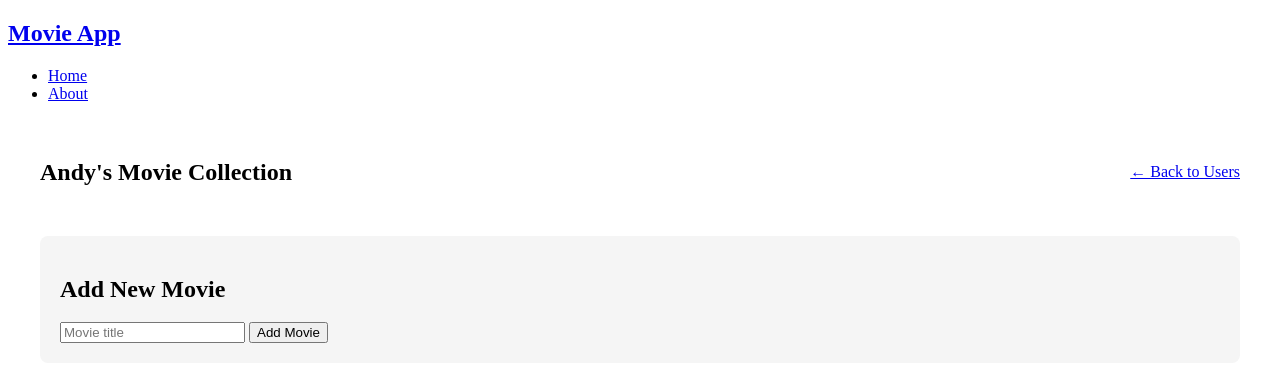
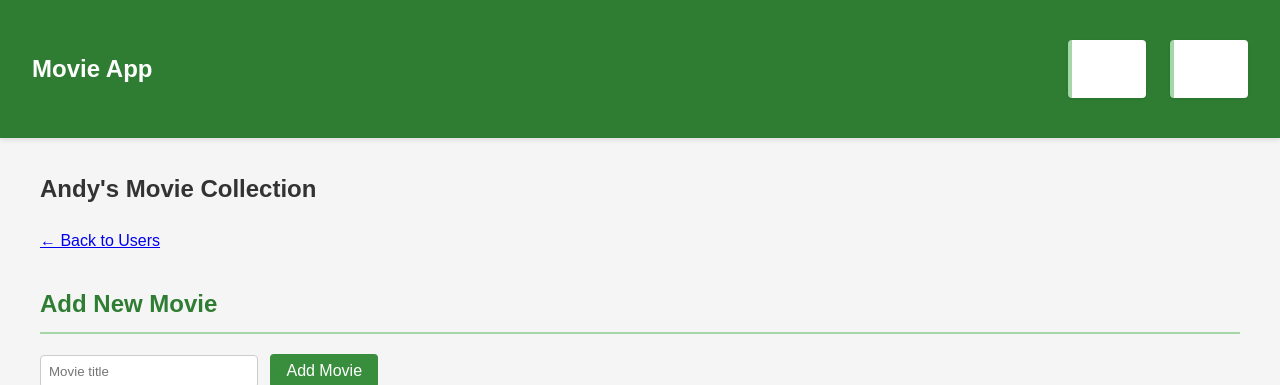
Before and after one commit to AndErem314/MoviWebApp, a Flask app: page /users/1/movies in a window 1280 px wide. Shown: the top 385 px of the page. Run offline with Flask 3, Linux system fonts and the light colour scheme.

Commit message:
add and modify the style.css

```diff
--- a/static/style.css
+++ b/static/style.css
@@ -1,101 +1,115 @@
-/* User Movies Page Styles */
-.movies-section {
-    max-width: 1200px;
-    margin: 0 auto;
-    padding: 20px;
+/* General Styles */
+body {
+    font-family: Arial, sans-serif;
+    line-height: 1.6;
+    margin: 0;
+    padding: 0;
+    background-color: #f5f5f5;
+    color: #333;
 }
 
-.user-header {
+/* Header & Navigation */
+.navbar {
+    background-color: #2e7d32; /* Dark green */
+    color: white;
+    padding: 1rem 2rem;
     display: flex;
     justify-content: space-between;
     align-items: center;
-    margin-bottom: 30px;
+    box-shadow: 0 2px 5px rgba(0,0,0,0.1);
 }
 
-.add-movie-form {
-    background: #f5f5f5;
-    padding: 20px;
-    border-radius: 8px;
-    margin-bottom: 30px;
+.navbar h1 a {
+    color: white;
+    text-decoration: none;
+    font-size: 1.5rem;
 }
 
-.movies-list {
-    display: grid;
-    grid-template-columns: repeat(auto-fill, minmax(300px, 1fr));
-    gap: 20px;
+.nav-links {
+    list-style: none;
+    display: flex;
+    gap: 1.5rem;
 }
 
-.movie-card {
-    border: 1px solid #ddd;
-    border-radius: 8px;
-    overflow: hidden;
-    transition: transform 0.2s;
+.nav-links a {
+    color: white;
+    text-decoration: none;
+    font-weight: 500;
+    transition: color 0.3s;
 }
 
-.movie-card:hover {
-    transform: translateY(-5px);
-    box-shadow: 0 5px 15px rgba(0,0,0,0.1);
+.nav-links a:hover {
+    color: #a5d6a7; /* Light green */
 }
 
-.movie-poster {
-    width: 100%;
-    height: 400px;
-    object-fit: cover;
+/* Main Content */
+.container {
+    max-width: 1200px;
+    margin: 2rem auto;
+    padding: 0 1rem;
 }
 
-.movie-details {
-    padding: 15px;
+/* Users Section */
+h2 {
+    color: #2e7d32; /* Dark green */
+    border-bottom: 2px solid #a5d6a7; /* Light green */
+    padding-bottom: 0.5rem;
+    margin-top: 2rem;
 }
 
-.movie-title {
-    margin: 0 0 5px 0;
-    font-size: 1.2rem;
+/* User List */
+ul {
+    list-style-type: none;
+    padding: 0;
 }
 
-.movie-year, .movie-director {
-    margin: 5px 0;
-    color: #666;
+li {
+    background-color: white;
+    margin: 0.5rem 0;
+    padding: 1rem;
+    border-radius: 4px;
+    box-shadow: 0 1px 3px rgba(0,0,0,0.1);
+    border-left: 4px solid #a5d6a7; /* Light green accent */
 }
 
-.movie-actions {
-    margin-top: 15px;
-    display: flex;
-    gap: 10px;
+/* Buttons */
+button, input[type="submit"] {
+    background-color: #388e3c; /* Medium green */
+    color: white;
+    border: none;
+    padding: 0.5rem 1rem;
+    border-radius: 4px;
+    cursor: pointer;
+    font-size: 1rem;
+    transition: background-color 0.3s;
 }
 
-.inline-form {
-    display: flex;
-    flex-grow: 1;
+button:hover, input[type="submit"]:hover {
+    background-color: #2e7d32; /* Dark green */
 }
 
-.small-btn {
-    padding: 5px 10px;
-    font-size: 0.9rem;
+/* Input Fields */
+input[type="text"] {
+    padding: 0.5rem;
+    border: 1px solid #ccc;
+    border-radius: 4px;
+    width: 200px;
+    margin-right: 0.5rem;
 }
 
-.delete-btn {
-    background-color: #ff4444;
+/* Footer */
+footer {
+    background-color: #2e7d32; /* Dark green */
+    color: white;
+    text-align: center;
+    padding: 1rem;
+    margin-top: 2rem;
 }
 
-.no-movies {
-    text-align: center;
-    padding: 40px;
-    color: #666;
+/* Horizontal Rule */
+hr {
+    border: 0;
+    height: 1px;
+    background-color: #a5d6a7; /* Light green */
+    margin: 2rem 0;
 }
-
-/* Flash messages */
-.flash-message {
-    padding: 10px 15px;
-    margin-bottom: 20px;
-    border-radius: 4px;
-}
-
-.flash-success {
-    background-color: #d4edda;
-    color: #155724;
-}
-
-.flash-error {
-    background-color: #f8d7da;
-    color: #721c24;
-}
--- a/templates/base.html
+++ b/templates/base.html
@@ -22,7 +22,7 @@
     </main>
 
     <footer>
-        <p>&copy; 2023 Movie App</p>
+        <p>&copy; 3001 Movie App</p>
     </footer>
 </body>
 </html>
```
Also changed, not shown: data/movies.db.
